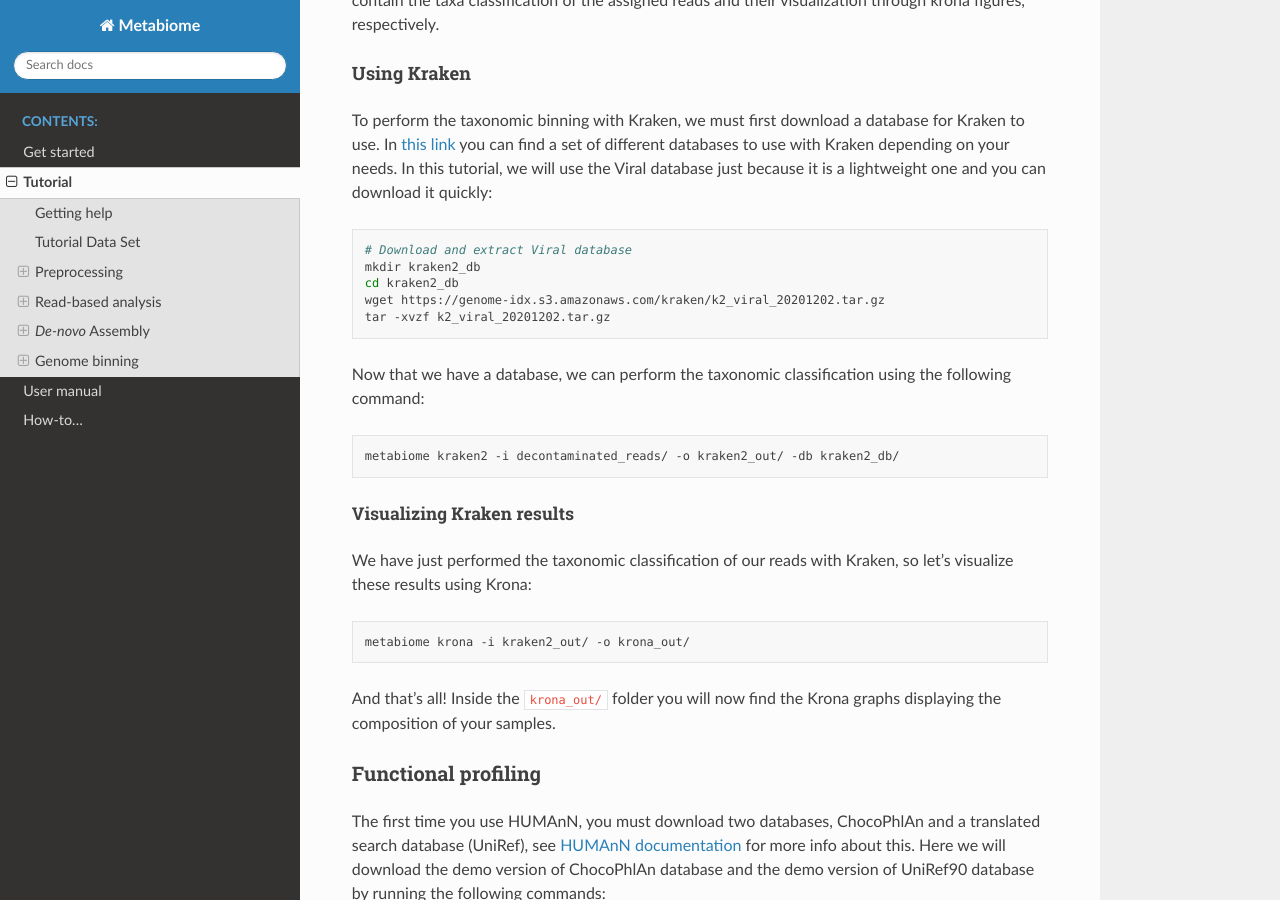
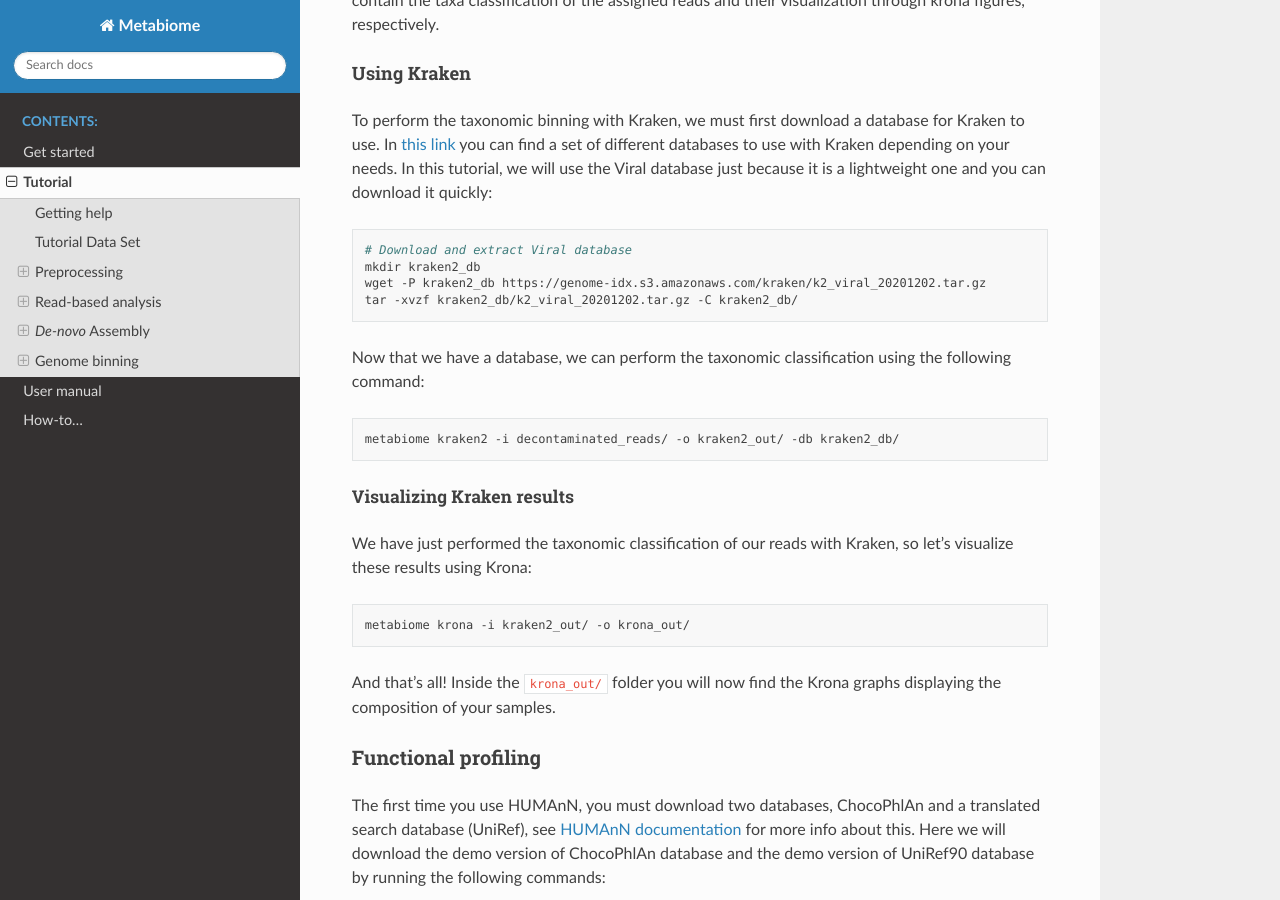
Before and after one commit to Nesper94/Metabiome, a Sphinx documentation site: the page built from documentation/source/tutorial.rst, in a window 1280 px wide and 900 px high, scrolled down 3917 px. Built offline with Sphinx 7.4.7 and the Read the Docs theme 2.0.0, drawn with Linux system fonts in a browser that asks for light colours.

Commit message:
Change Kraken section to avoid "cd" into directory

```diff
--- a/documentation/source/tutorial.rst
+++ b/documentation/source/tutorial.rst
@@ -204,9 +204,8 @@ lightweight one and you can download it quickly:
 
     # Download and extract Viral database
     mkdir kraken2_db
-    cd kraken2_db
-    wget https://genome-idx.s3.amazonaws.com/kraken/k2_viral_20201202.tar.gz
-    tar -xvzf k2_viral_20201202.tar.gz
+    wget -P kraken2_db https://genome-idx.s3.amazonaws.com/kraken/k2_viral_20201202.tar.gz
+    tar -xvzf kraken2_db/k2_viral_20201202.tar.gz -C kraken2_db/
 
 Now that we have a database, we can perform the taxonomic classification using
 the following command:
```
